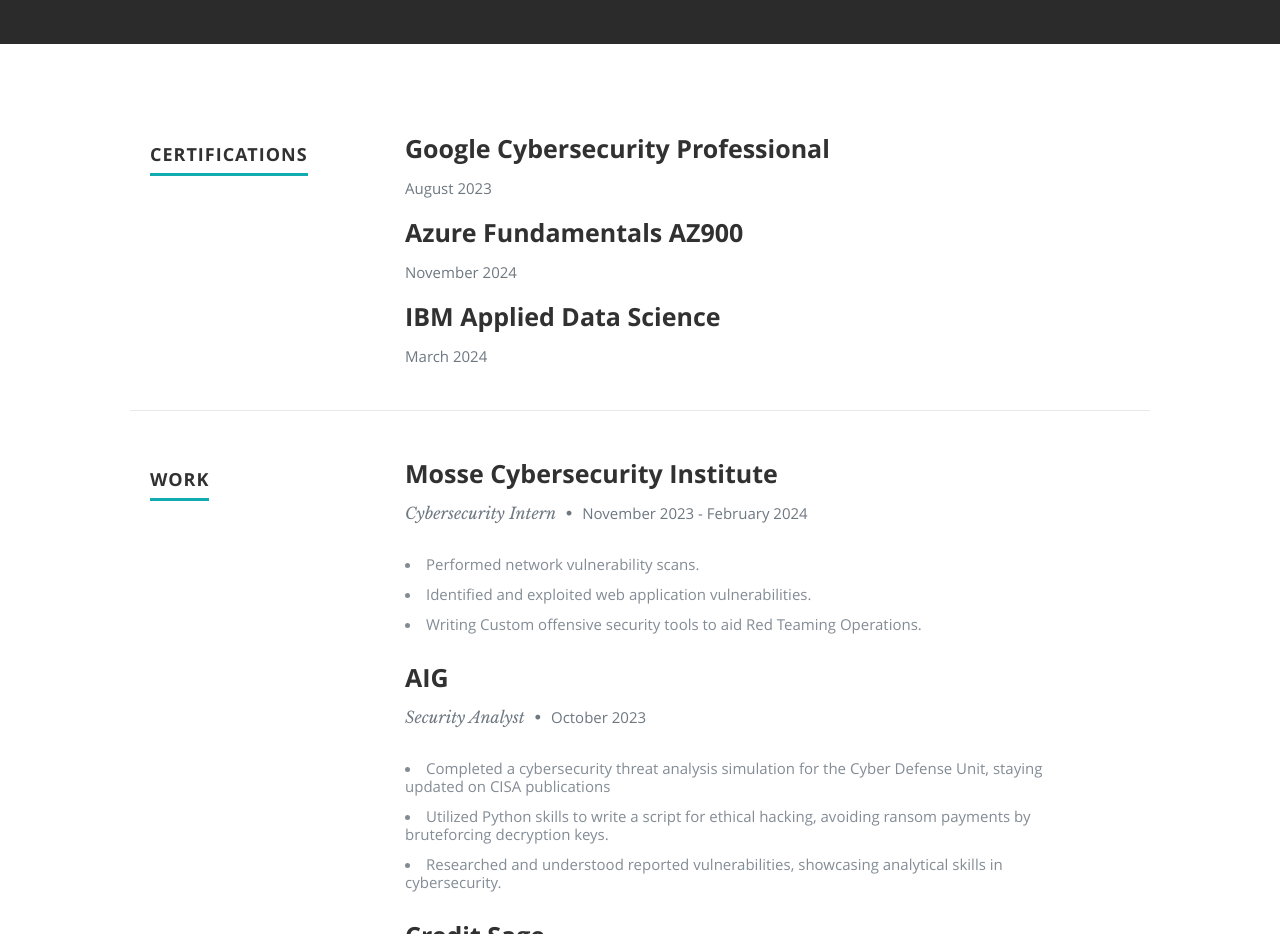
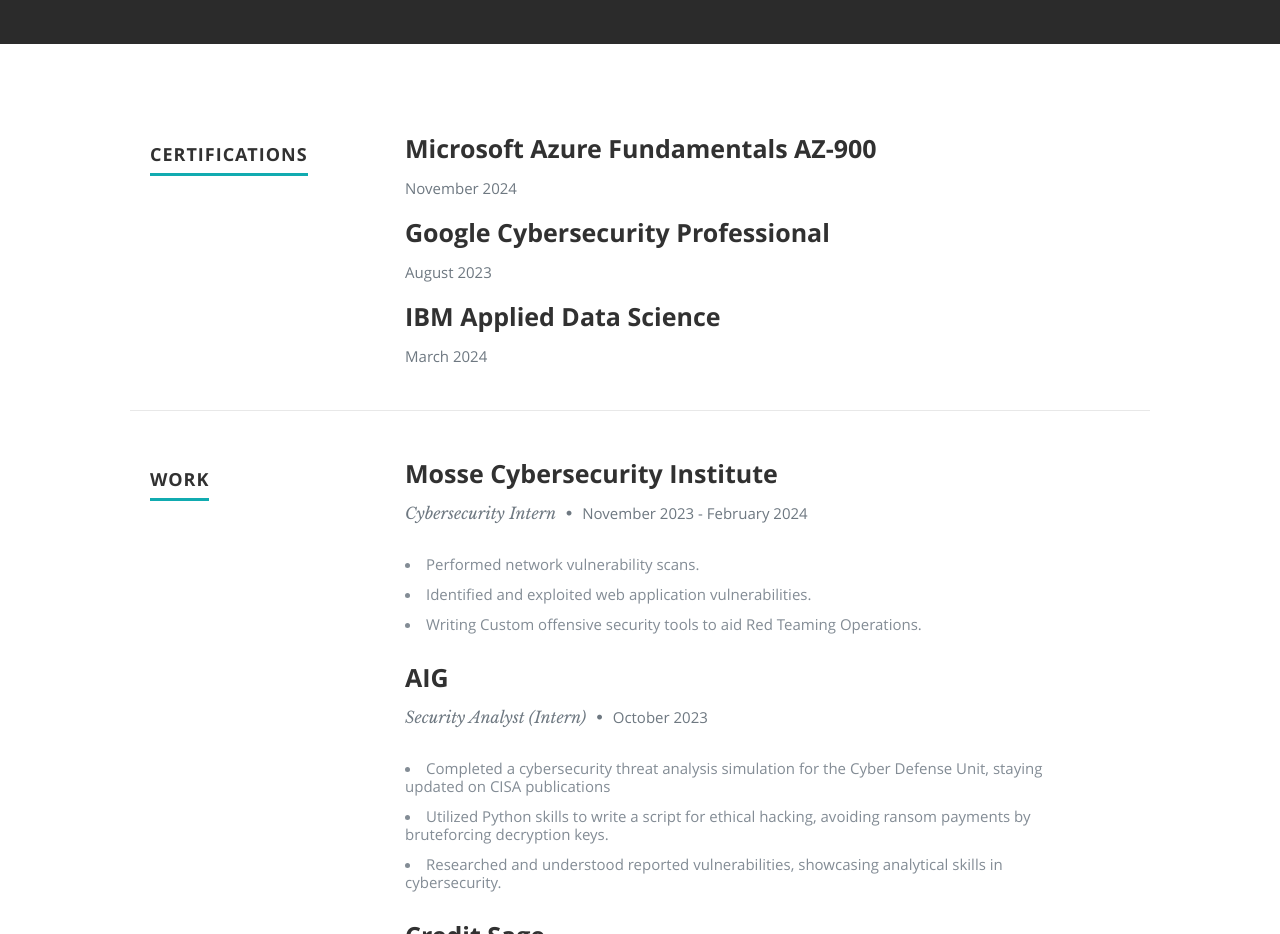
Before and after one commit to denisedennisr/AzureResume, a plain HTML site: page frontend/index.html in a window 1280 px wide. Shown: the part 1140-2074 px from the top of the page. Drawn offline with nearby package versions, Linux system fonts and the light colour scheme; no server answers.

Commit message:
updated html

```diff
--- a/frontend/index.html
+++ b/frontend/index.html
@@ -120,8 +120,8 @@
 
                <div class="twelve columns">
 
-                  <h3>Google Cybersecurity Professional</h3>
-                  <p class="info"><em class="date">August 2023</em></p>
+                  <h3>Microsoft Azure Fundamentals AZ-900</h3>
+                  <p class="info"><em class="date">November 2024</em></p>
 
                </div>
 
@@ -131,8 +131,8 @@
 
                <div class="twelve columns">
 
-                  <h3>Azure Fundamentals AZ900</h3>
-                  <p class="info"><em class="date">November 2024</em></p>
+                  <h3>Google Cybersecurity Professional</h3>
+                  <p class="info"><em class="date">August 2023</em></p>
 
                </div>
 
@@ -184,7 +184,7 @@
                <div class="twelve columns">
 
                   <h3>AIG</h3>
-                  <p class="info">Security Analyst <span>&bull;</span> <em class="date">October 2023</em></p>
+                  <p class="info">Security Analyst (Intern) <span>&bull;</span> <em class="date">October 2023</em></p>
 
                   <p>
                   <li>Completed a cybersecurity threat analysis simulation for the Cyber Defense
```
